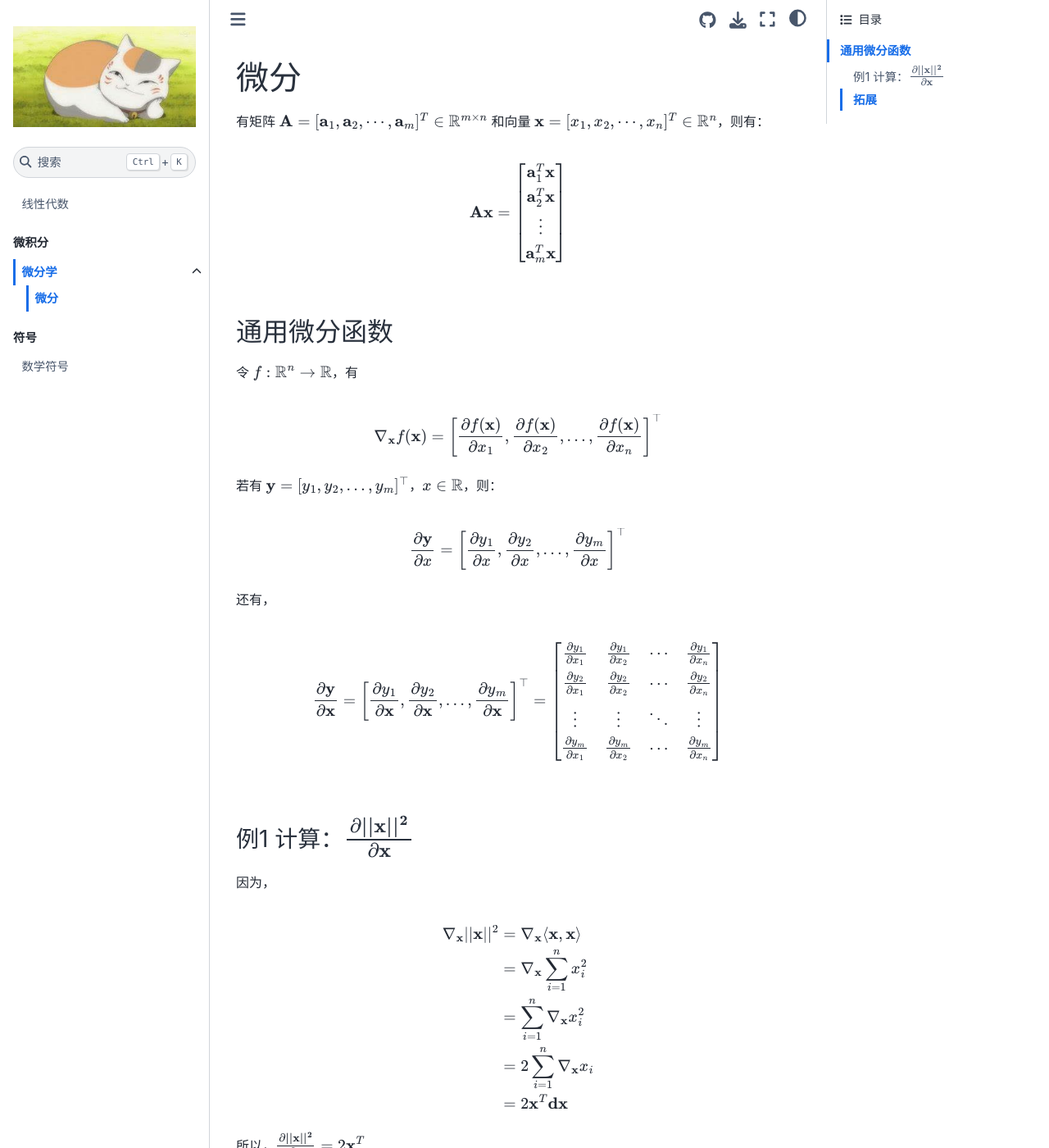
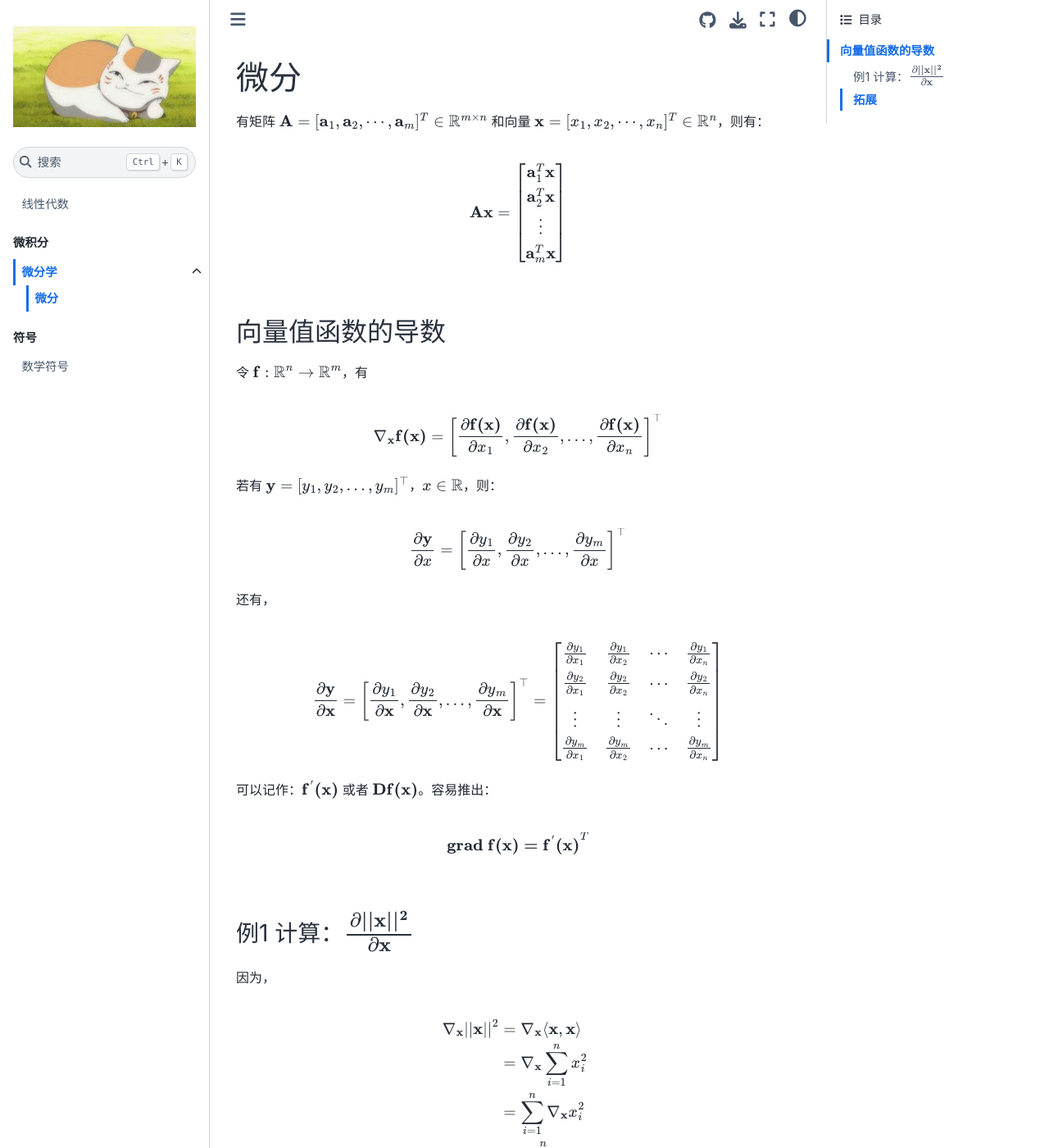
Before and after one commit to xinetzone/linear-algebra, a Jupyter Book: the page built from docs/differential-calculus/grad.md, in a window 1280 px wide and 1400 px high. Shown: the whole window at 82% size. Built offline with Jupyter Book 1.0.4 settings and Sphinx 7.4.7 and the Sphinx Book theme 1.1.4, drawn with Linux system fonts in a browser that asks for light colours.

Commit message:
modified:   docs/differential-calculus/grad.md

```diff
--- a/docs/differential-calculus/grad.md
+++ b/docs/differential-calculus/grad.md
@@ -11,12 +11,12 @@ $$
 \end{bmatrix}
 $$
 
-## 通用微分函数
+## 向量值函数的导数
 
-令 $f: \mathbb{R}^n \rightarrow \mathbb{R}$，有
+令 $\mathbf{f}: \mathbb{R}^n \rightarrow \mathbb{R}^m$，有
 
 $$
-\nabla_{\mathbf{x}} f(\mathbf{x}) = \bigg[\frac{\partial f(\mathbf{x})}{\partial x_1}, \frac{\partial f(\mathbf{x})}{\partial x_2}, \ldots, \frac{\partial f(\mathbf{x})}{\partial x_n}\bigg]^\top
+\nabla_{\mathbf{x}} \mathbf{f(x)} = \bigg[\frac{\partial \mathbf{f(x)}}{\partial x_1}, \frac{\partial \mathbf{f(x)}}{\partial x_2}, \ldots, \frac{\partial \mathbf{f(x)}}{\partial x_n}\bigg]^\top
 $$
 
 若有 $\mathbf{y} = [y_1, y_2, \ldots, y_m]^\top$，$x \in \mathbb{R}$，则：
@@ -33,6 +33,12 @@ $$
 \vdots & \vdots & \ddots & \vdots \\
 \frac{\partial y_m}{\partial x_1} & \frac{\partial y_m}{\partial x_2} & \cdots & \frac{\partial y_m}{\partial x_n}
 \end{bmatrix}
+$$
+
+可以记作：$\mathbf{f^{'}(x)}$ 或者 $\mathbf{D} \mathbf{f(x)}$。容易推出：
+
+$$
+\mathbf{grad \; f(x) = f^{'}(x)}^T\\
 $$
 
 ### 例1 计算：$\frac{\partial \mathbf{||x||^2}}{\partial \mathbf{x}}$
```
